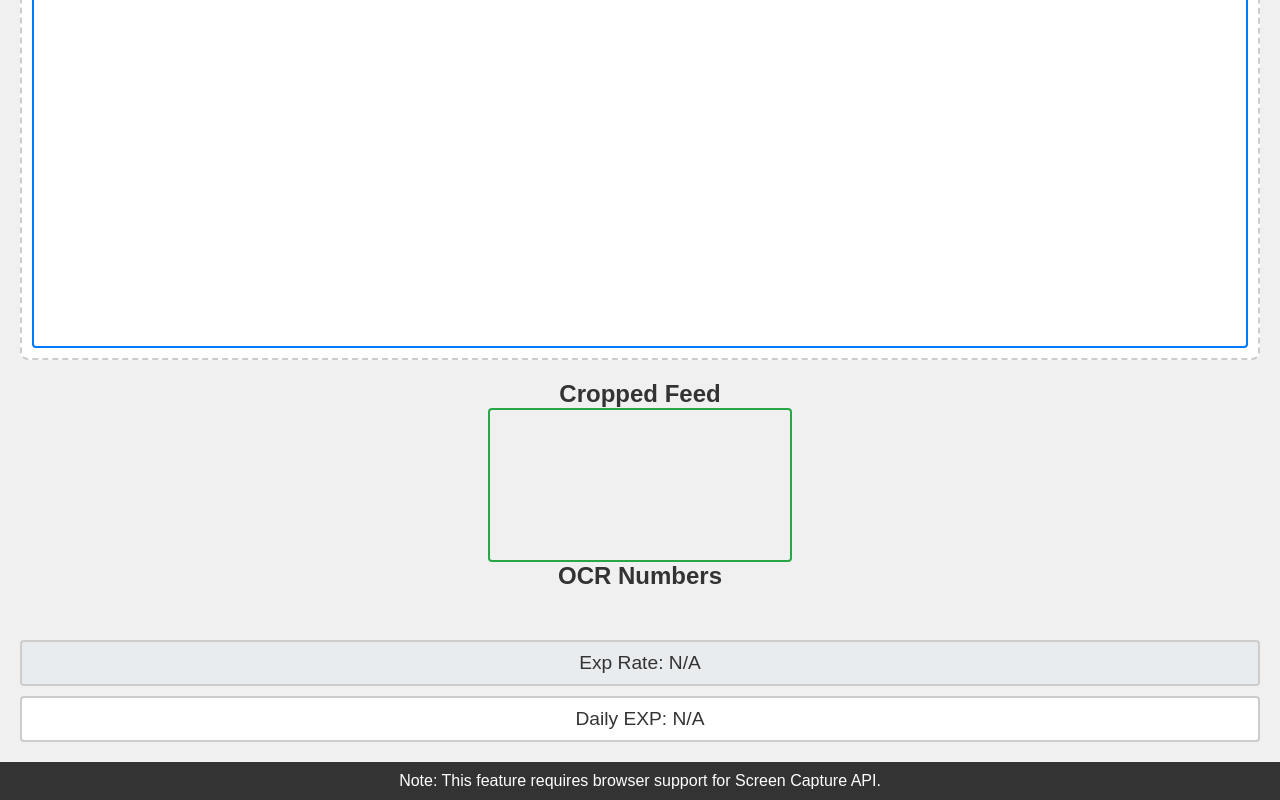
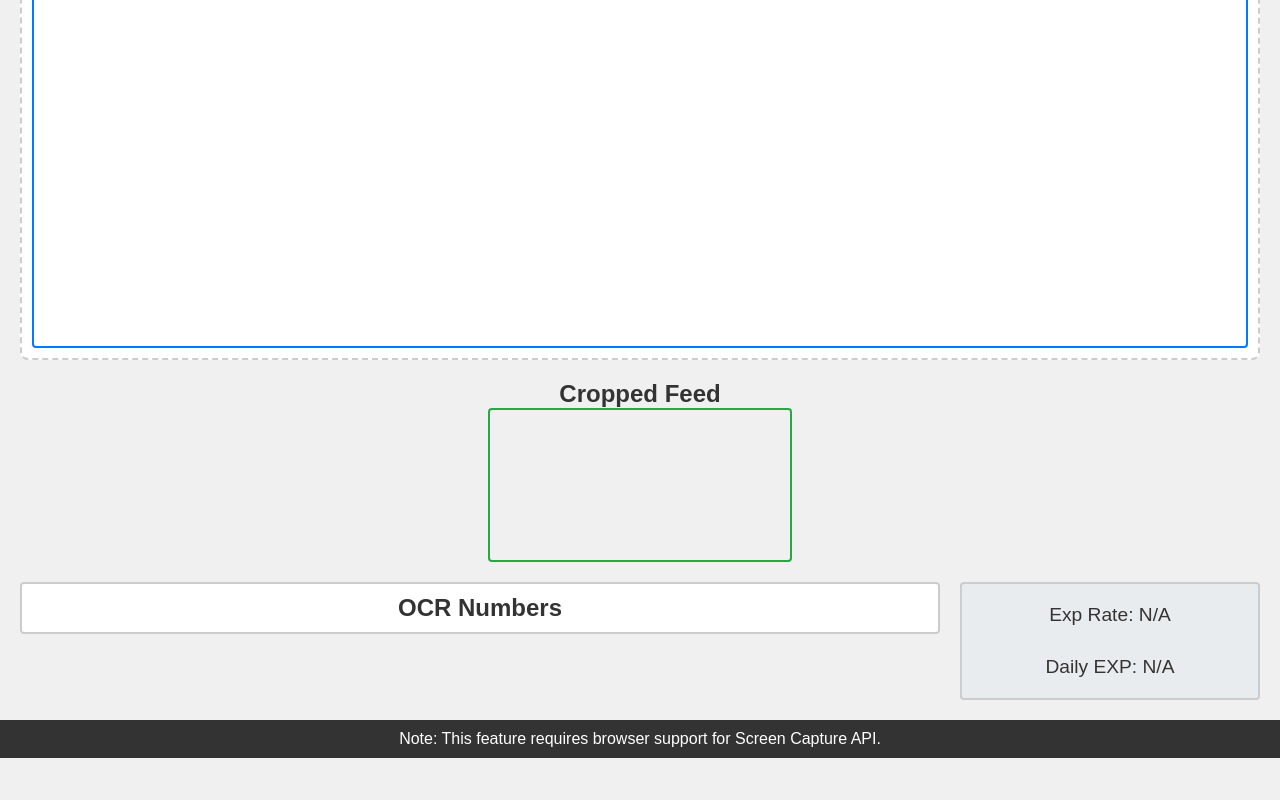
Before and after one commit to websimapi/websim-bs-exp-tracker, a plain HTML site: page index.html in a window 1280 px wide. Shown: the part 476-1276 px from the top of the page. After the commit the page ends 1234 px from the top, so only its background shows below. Drawn offline with Linux system fonts and the light colour scheme.

Commit message:
v42: Make the Lists be in a UI to the left and the EXP rate, Daily EXP to the right. the list needs to have a scroll bar so its not overflowing

```diff
--- a/index.html
+++ b/index.html
@@ -50,11 +50,16 @@
       <section id="cropped-feed">
         <h2>Cropped Feed</h2>
         <canvas id="cropped-canvas"></canvas>
-        <h2>OCR Numbers</h2>
-        <!-- Grouped OCR readings will be rendered here -->
-        <div id="ocr-results-container"></div>
-        <div id="exp-rate">Exp Rate: N/A</div>
-        <div id="daily-exp">Daily EXP: N/A</div>
+        <div id="stats-container">
+          <div id="ocr-list-panel">
+            <h2>OCR Numbers</h2>
+            <div id="ocr-results-container"></div>
+          </div>
+          <div id="exp-panel">
+            <div id="exp-rate">Exp Rate: N/A</div>
+            <div id="daily-exp">Daily EXP: N/A</div>
+          </div>
+        </div>
       </section>
     </main>
     <footer>
--- a/style.css
+++ b/style.css
@@ -136,30 +136,17 @@ main {
 #exp-rate {
   text-align: center;
   font-size: 1.2rem;
-  margin-top: 10px;
   padding: 10px;
-  background: #e9ecef;
-  border: 2px solid #ccc;
-  border-radius: 4px;
 }
 
 /* Daily EXP display styling */
 #daily-exp {
   text-align: center;
   font-size: 1.2rem;
-  margin-top: 10px;
-  padding: 10px;
-  background: #fff;
-  border: 2px solid #ccc;
-  border-radius: 4px;
-}
-
-/* OCR Results Container styling */
-#ocr-results-container {
-  margin-top: 20px;
   padding: 10px;
 }
 
+/* Skill Group styling */
 .skill-group {
   border: 2px solid #ccc;
   border-radius: 4px;
@@ -189,3 +176,35 @@ main {
 .skill-group li:last-child {
   border-bottom: none;
 }
+
+/* Stats Container styling for OCR List and EXP Metrics */
+#stats-container {
+  display: flex;
+  gap: 20px;
+  margin-top: 20px;
+  justify-content: center;
+  align-items: flex-start;
+}
+
+/* OCR List Panel (Left): The list with scrollbar */
+#ocr-list-panel {
+  flex: 1;
+  overflow-y: auto;
+  max-height: 400px;
+  border: 2px solid #ccc;
+  border-radius: 4px;
+  padding: 10px;
+  background: #fff;
+}
+
+/* EXP Panel (Right): EXP Rate and Daily EXP */
+#exp-panel {
+  flex: 0 0 300px;
+  display: flex;
+  flex-direction: column;
+  gap: 10px;
+  padding: 10px;
+  background: #e9ecef;
+  border: 2px solid #ccc;
+  border-radius: 4px;
+}
```
